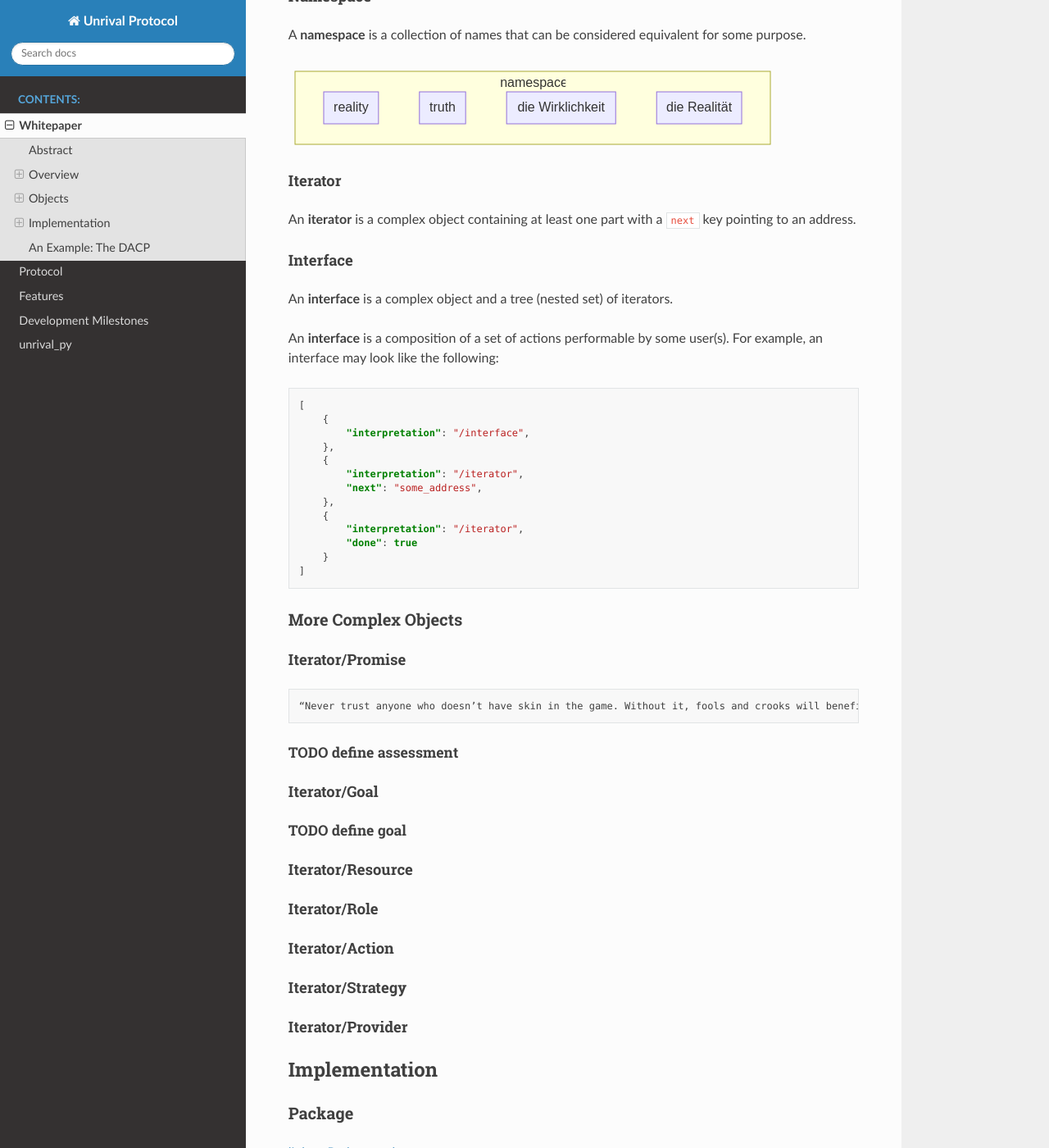
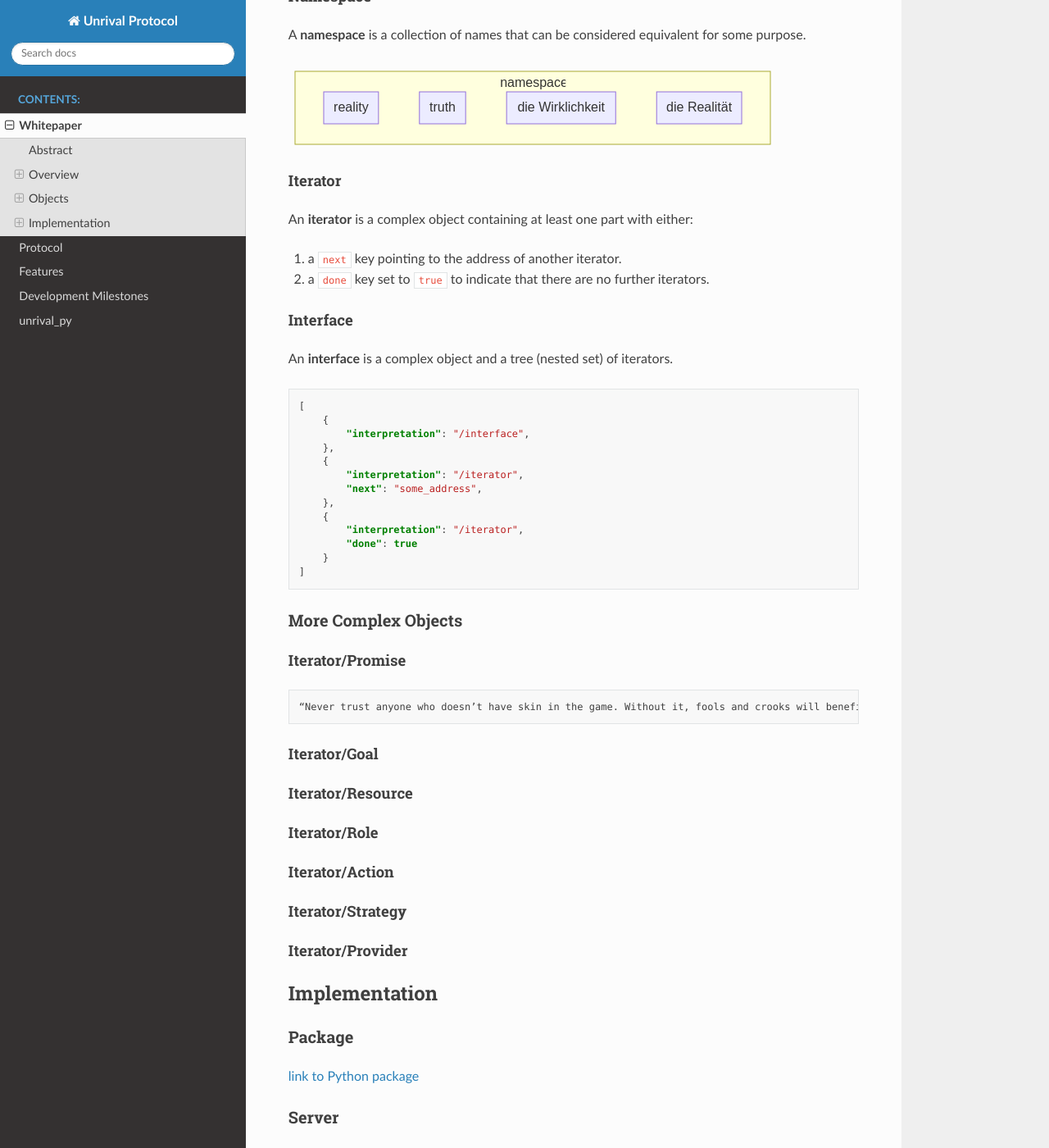
Before and after one commit to unrival-protocol/documentation, a Sphinx documentation site: the page built from source/whitepaper.rst, in a window 1280 px wide and 1400 px high, scrolled down 14810 px. Shown: the whole window at 82% size. Built offline with Sphinx 7.4.7 and the Read the Docs theme 2.0.0, drawn with Linux system fonts in a browser that asks for light colours.

Commit message:
remove empty sections

```diff
--- a/source/whitepaper.rst
+++ b/source/whitepaper.rst
@@ -456,15 +456,16 @@ A **namespace** is a collection of names that can be considered equivalent for s
 Iterator
 ^^^^^^^^
 
-An **iterator** is a complex object containing at least one part with a ``next`` key pointing to an address.
+An **iterator** is a complex object containing at least one part with either:
+
+1. a ``next`` key pointing to the address of another iterator.
+
+2. a ``done`` key set to ``true`` to indicate that there are no further iterators.
 
 Interface
 ^^^^^^^^^
 
 An **interface** is a complex object and a tree (nested set) of iterators.
-
-
-An **interface** is a composition of a set of actions performable by some user(s).  For example, an interface may look like the following:
 
 .. code:: json
 
@@ -492,14 +493,8 @@ Iterator/Promise
 
     “Never trust anyone who doesn’t have skin in the game. Without it, fools and crooks will benefit, and their mistakes will never come back to haunt them.” - Nassim Nicholas Taleb
 
-TODO define assessment
-::::::::::::::::::::::
-
 Iterator/Goal
 ^^^^^^^^^^^^^
-
-TODO define goal
-::::::::::::::::
 
 Iterator/Resource
 ^^^^^^^^^^^^^^^^^
@@ -535,6 +530,3 @@ Client
 `link to the client <https://github.com/unrival-protocol/unrival_client>`_
 
 The purpose of the client is to map Unrival objects to interfaceable web components.
-
-An Example: The DACP
---------------------
```
Also changed, not shown: source/whitepaper.org (+4 -8 lines), source/static/images/indirect-proof-1.svg, source/static/images/indirect-proof-2.svg, source/static/images/namespace.svg, source/static/images/proofs.svg, source/static/images/serve.svg.
